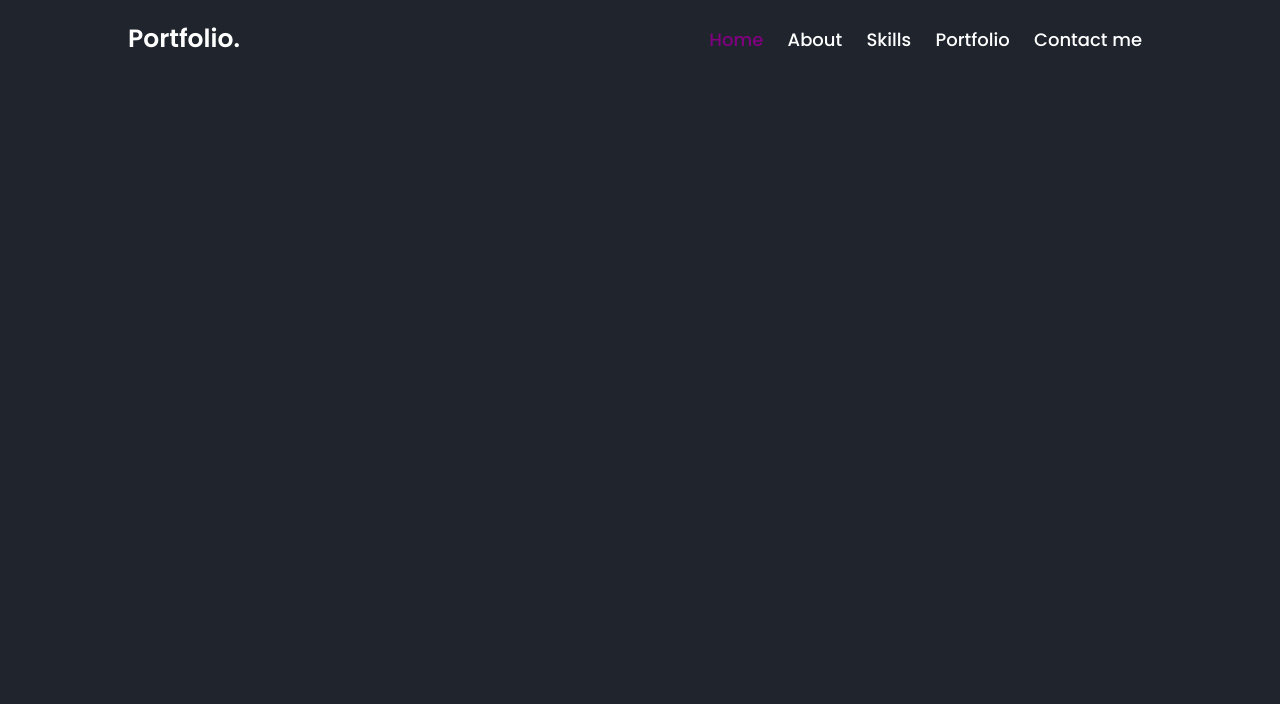
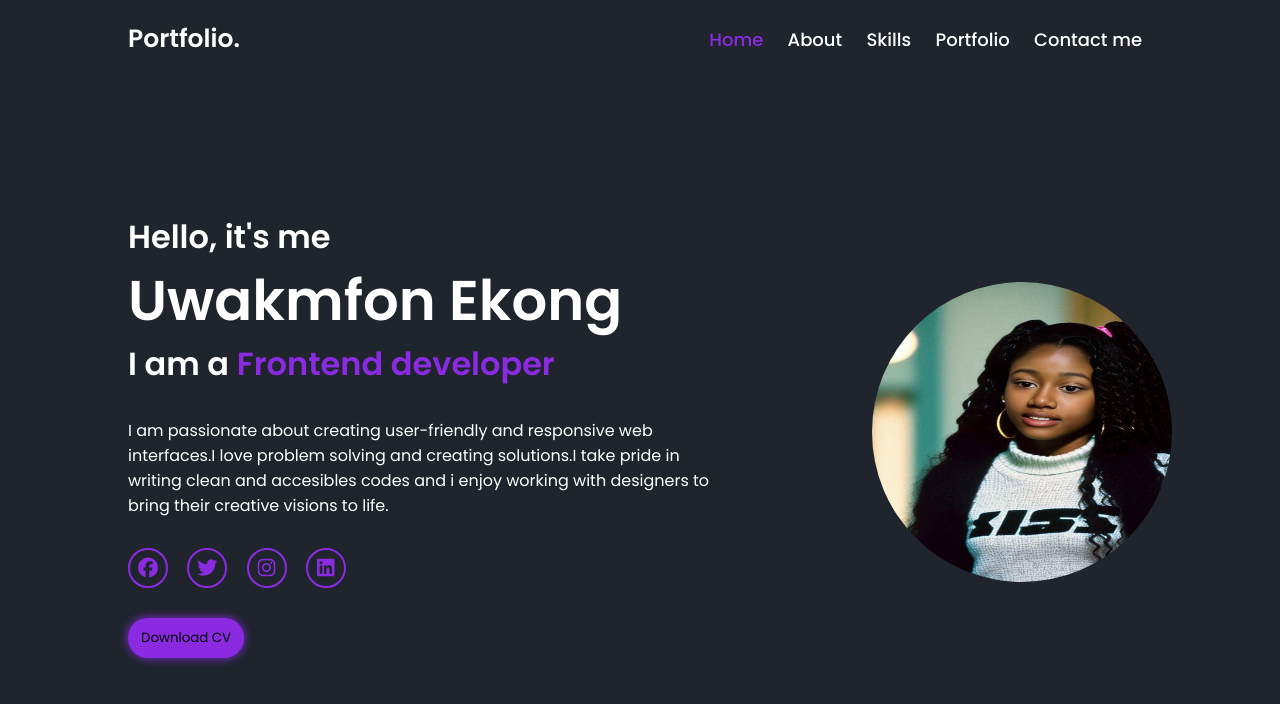
Before and after one commit to Uwakmfon-Ekong/Myportfolio, a plain HTML site: page index.html in a window 1280 px wide. Drawn offline with Linux system fonts and the light colour scheme.

Commit message:
update changes

```diff
--- a/index.html
+++ b/index.html
@@ -4,9 +4,16 @@
     <meta charset="UTF-8" />
     <meta name="viewport" content="width=device-width, initial-scale=1.0" />
     <link rel="stylesheet" href="style.css" />
-    <link rel="preconnect" href="https://fonts.googleapis.com">
-<link rel="preconnect" href="https://fonts.gstatic.com" crossorigin>
-<link href="https://fonts.googleapis.com/css2?family=Poppins:wght@400;500;600&display=swap" rel="stylesheet">
+    <script
+      src="https://kit.fontawesome.com/98f3024161.js"
+      crossorigin="anonymous"
+    ></script>
+    <link rel="preconnect" href="https://fonts.googleapis.com" />
+    <link rel="preconnect" href="https://fonts.gstatic.com" crossorigin />
+    <link
+      href="https://fonts.googleapis.com/css2?family=Poppins:wght@400;500;600&display=swap"
+      rel="stylesheet"
+    />
     <title>Document</title>
   </head>
   <body>
@@ -20,5 +27,28 @@
         <a href="#contact">Contact me</a>
       </nav>
     </header>
+    <section id="home">
+      <div class="homecontent">
+        <h3>Hello, it's me</h3>
+        <h1>Uwakmfon Ekong</h1>
+        <h3>I am a <span>Frontend developer</span></h3>
+        <p>
+          I am passionate about creating user-friendly and responsive web
+          interfaces.I love problem solving and creating solutions.I take pride
+          in writing clean and accesibles codes and i enjoy working with
+          designers to bring their creative visions to life.
+        </p>
+        <div class="socialmedia">
+          <a href="https://web.facebook.com/?paipv=0&eav=AfbDQR3n2V2Ieb3bHmVjFAr_9dtxUU4qKp-U2Y7_rDTg1Vde_yhhLvxZMOKKlQuHL3Q&_rdc=1&_rdr"><i class="fa-brands fa-facebook"></i></a>
+          <a href="https://twitter.com/uwakmfonekong1"><i class="fa-brands fa-twitter"></i></a>
+          <a href="https://www.instagram.com/whakee1/"><i class="fa-brands fa-instagram"></i></a>
+          <a href="https://www.linkedin.com/in/uwakmfon-ekong-55b01b252/"><i class="fa-brands fa-linkedin"></i></a>
+        </div>
+        <button class="download-btn">Download CV</button>
+      </div>
+      <div class="homeImage">
+        <img src="images/portfolio dp.jpg" alt="" width="300" height="300">
+      </div>
+    </section>
   </body>
 </html>
--- a/style.css
+++ b/style.css
@@ -1,13 +1,13 @@
-*{
+* {
   padding: 0;
   margin: 0;
   box-sizing: border-box;
-    font-family: 'Poppins', sans-serif;
+  font-family: "Poppins", sans-serif;
 }
-body{
+body {
   background-color: #1f242d;
 }
-header{
+header {
   position: fixed;
   top: 0;
   left: 0;
@@ -19,23 +19,103 @@ header{
   z-index: 100;
   align-items: center;
 }
-.logo{
+.logo {
   font-size: 25px;
   color: #fff;
   text-decoration: none;
   font-weight: 600;
+  opacity: 0;
+  animation: slideRight 1s ease forwards;
 }
 
-nav a{
+nav a {
   text-decoration: none;
   color: #fff;
   padding: 0 10px;
   font-weight: 500;
   font-size: 18px;
-    transition: .3s;
+  transition: 0.3s;
+  animation: slideTop .5s ease forwards;
 }
 nav a:hover,
-nav a.active
-{
-    color:purple ;
+nav a.active {
+  color: blueviolet;
 }
+
+span {
+  color: blueviolet;
+}
+img {
+  border-radius: 50%;
+  margin-right: -20px;
+}
+.homecontent {
+  max-width: 600px;
+}
+#home {
+  display: flex;
+  justify-content: space-between;
+  position: relative;
+  width: 100%;
+  height: 100vh;
+  color: #fff;
+  align-items: center;
+  padding: 70px 10% 0;
+}
+.homecontent h3 {
+  font-size: 32px;
+  font-weight: 700;
+}
+.homecontent h3:nth-of-type(2){
+    margin-bottom: 30px;
+}
+.homecontent h1{
+    font-size: 56px;
+    font-weight: 700;
+    margin: -3px 0;
+}
+.homecontent p{
+    font-size: 16px;
+}
+.socialmedia a{
+    background: transparent;
+    display: inline-flex;
+    height: 40px;
+    width: 40px;
+    border: 2px solid blueviolet;
+    border-radius: 50%;
+    align-items: center;
+    justify-content: center;
+    font-size: 20px;
+    color: blueviolet;
+    text-decoration: none;
+    margin: 30px 15px 30px 0;
+    transition: .5s ease;
+}
+.socialmedia a:hover{
+    background:blueviolet;
+    color: #1f242d;
+}
+.download-btn{
+    display: inline-block;
+    padding: 10px 13px;
+    background: blueviolet;
+    border: none;
+    border-radius: 20px;
+    box-shadow: 0px 0px 10px blueviolet;
+}
+
+
+
+
+
+@keyframes slideRight {
+    0%{
+        transform: translateX(-100px);
+        opacity: 0;
+    }
+    100%{
+        transform: translateX(0);
+        opacity: 1;
+    }
+}
```
Lines whose indentation alone changed are shown as unchanged.
